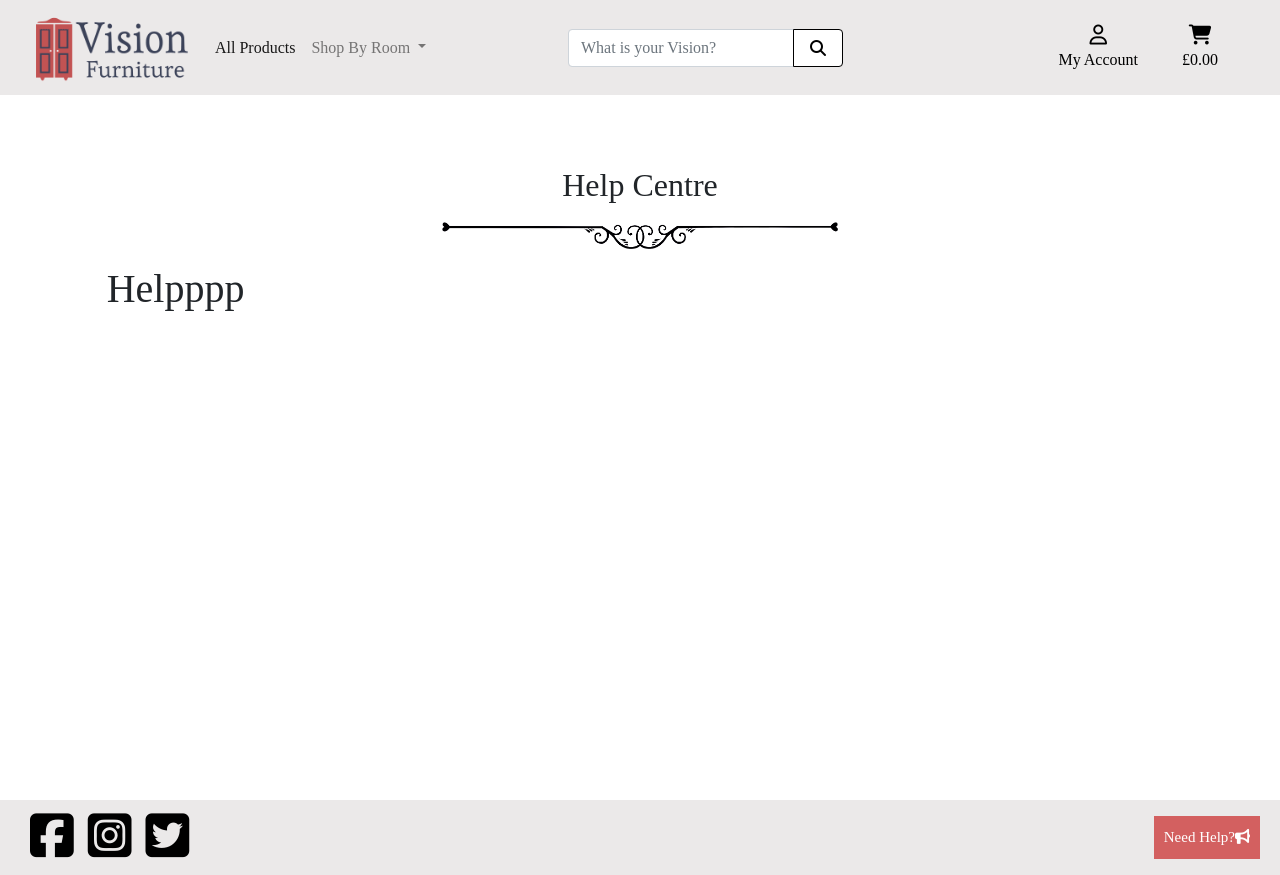
After one commit to rhysseddon/Vision-Furniture-MS4-Project, a Django app: page /help/ in a window 1280 px wide. The commit adds this page. Run offline with Django 3.2, Linux system fonts and the light colour scheme; some libraries are stand-ins or nearby versions; some web fonts are replaced.

Commit message:
Add help_centre url, view and help_centre.html and linked to help button in footer

```diff
--- /dev/null
+++ b/home/templates/home/help_centre.html
@@ -0,0 +1,25 @@
+{% extends "base.html" %}
+{% load static %}
+
+{% block content %}
+<div class="container-fluid min-vh-100 nav-padding">
+    <div class="row">
+        <div class="col text-center mt-3">
+            <h2 class="main-heading-padding">Help Centre</h2>
+        </div>
+    </div>
+    <div class="row">
+        <div class="col-md-4 offset-md-4 col-6 offset-3 pb-3">
+            <img class="img-fluid" src="{{ MEDIA_URL }}underline.png" alt="">
+        </div>
+    </div>
+    <div class="row">
+        <div class="col-10 offset-1">
+            <div class="row h-100">
+                <h1>Helpppp</h1>
+            </div>
+        </div>
+    </div>
+</div>
+
+{% endblock %}
--- a/home/urls.py
+++ b/home/urls.py
@@ -2,5 +2,6 @@ from django.urls import path
 from . import views
 
 urlpatterns = [
-    path('', views.index, name='home')
+    path('', views.index, name='home'),
+    path('help/', views.help_centre, name='help_centre')
 ]
--- a/home/views.py
+++ b/home/views.py
@@ -1,7 +1,14 @@
 from django.shortcuts import render
+from .models import Help
 
 
 def index(request):
     """ A view that will return the index page """
 
     return render(request, 'home/index.html')
+
+
+def help_centre(request):
+    """ A view that will render the help centre page """
+
+    return render(request, 'home/help_centre.html')
--- a/templates/base.html
+++ b/templates/base.html
@@ -205,7 +205,8 @@
                             class="fab fa-twitter-square"></i></a>
                 </div>
                 <div class="col-5 my-auto text-right">
-                    <button class="btns help-btn-style right">Need Help? <i class="fas fa-bullhorn"></i></button>
+                    <a href="{% url 'help_centre' %}" class="btns help-btn-style right">Need Help?<i
+                            class="fas fa-bullhorn"></i></a>
                 </div>
             </div>
         </div>
```
Also changed, not shown: home/migrations/0002_auto_20210412_1656.py (added).
